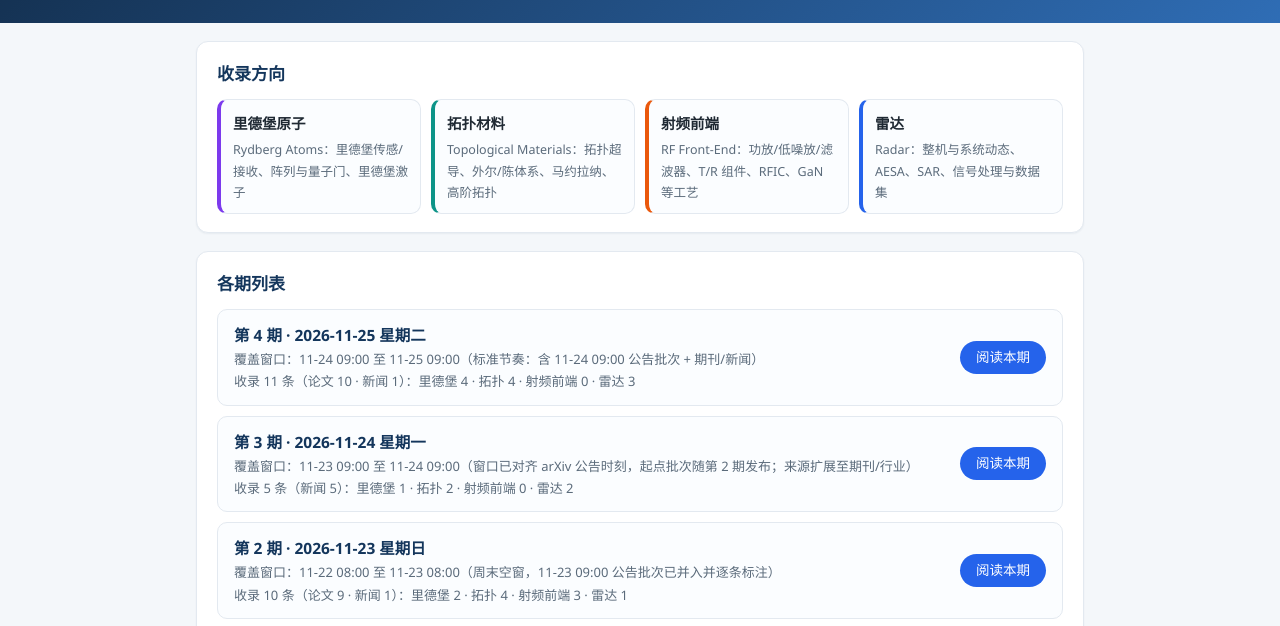
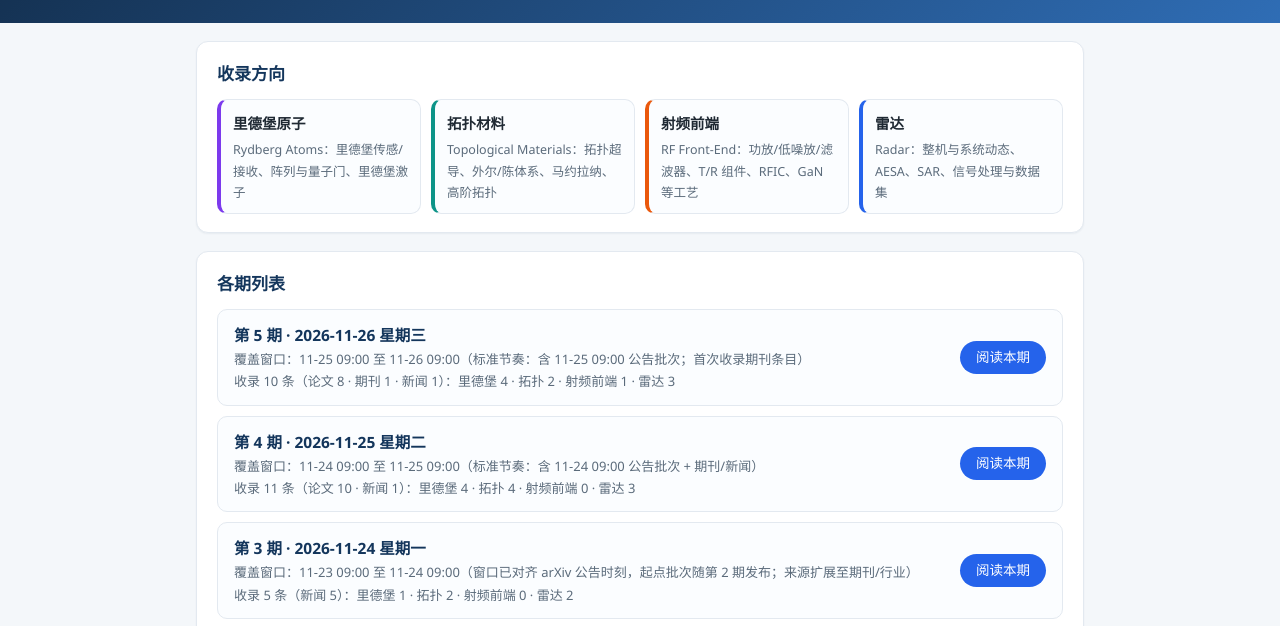
Before and after one commit to ShanyangDiye/frontier-briefing, a plain HTML site: page index.html in a window 1280 px wide. Shown: the part 141-767 px from the top of the page. Drawn offline with Linux system fonts and the light colour scheme.

Commit message:
update index.html

```diff
--- a/index.html
+++ b/index.html
@@ -56,6 +56,14 @@ footer{max-width:920px;margin:0 auto;padding:0 16px 40px;color:var(--muted);font
     <h2>各期列表</h2>
     <div class="issue">
       <div>
+        <div class="no">第 5 期 · 2026-11-26 星期三</div>
+        <div class="date">覆盖窗口：11-25 09:00 至 11-26 09:00（标准节奏：含 11-25 09:00 公告批次；首次收录期刊条目）</div>
+        <div class="stat">收录 10 条（论文 8 · 期刊 1 · 新闻 1）：里德堡 4 · 拓扑 2 · 射频前端 1 · 雷达 3</div>
+      </div>
+      <a class="read" href="2026-11-26.html">阅读本期</a>
+    </div>
+    <div class="issue">
+      <div>
         <div class="no">第 4 期 · 2026-11-25 星期二</div>
         <div class="date">覆盖窗口：11-24 09:00 至 11-25 09:00（标准节奏：含 11-24 09:00 公告批次 + 期刊/新闻）</div>
         <div class="stat">收录 11 条（论文 10 · 新闻 1）：里德堡 4 · 拓扑 4 · 射频前端 0 · 雷达 3</div>
```
